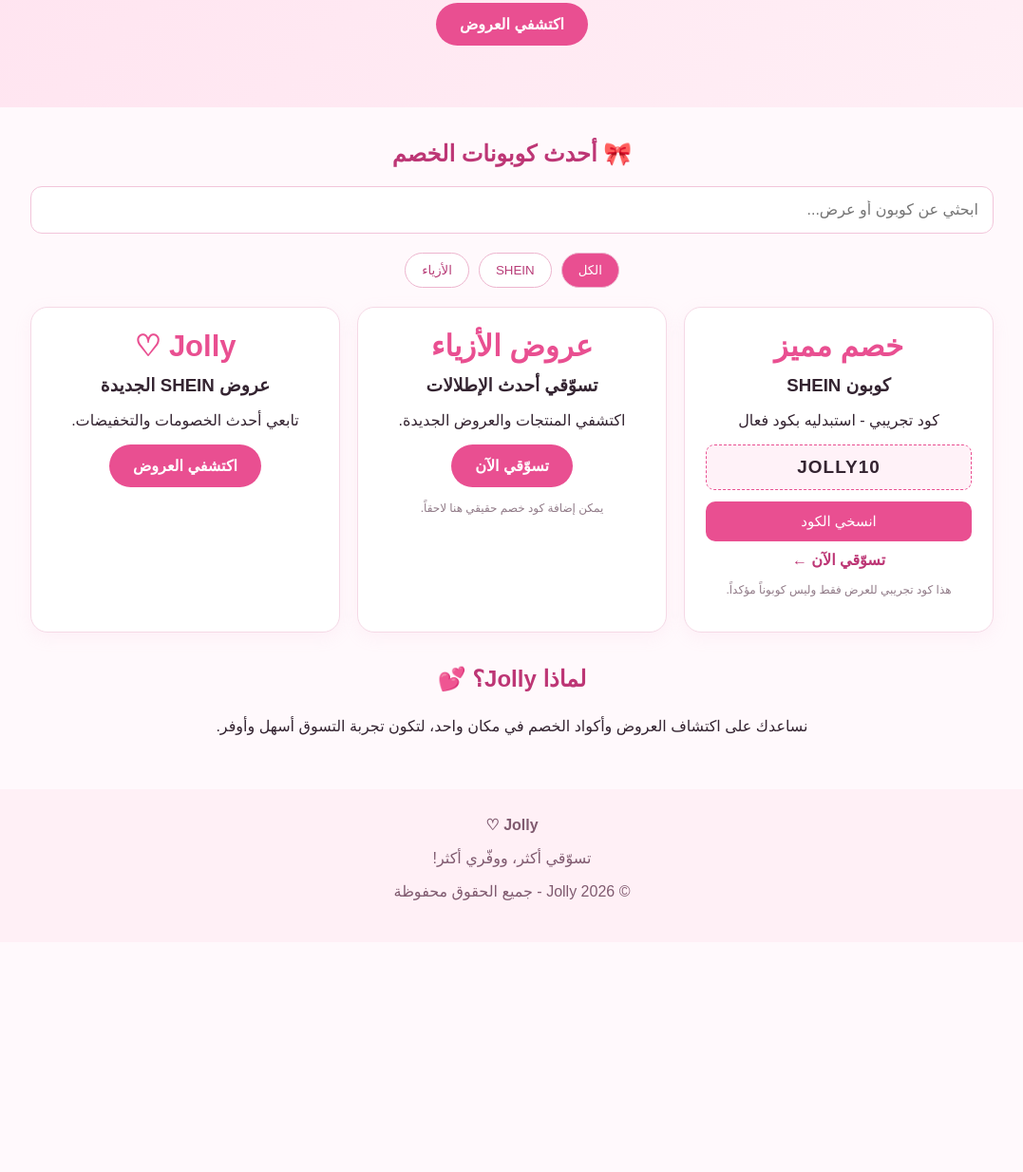
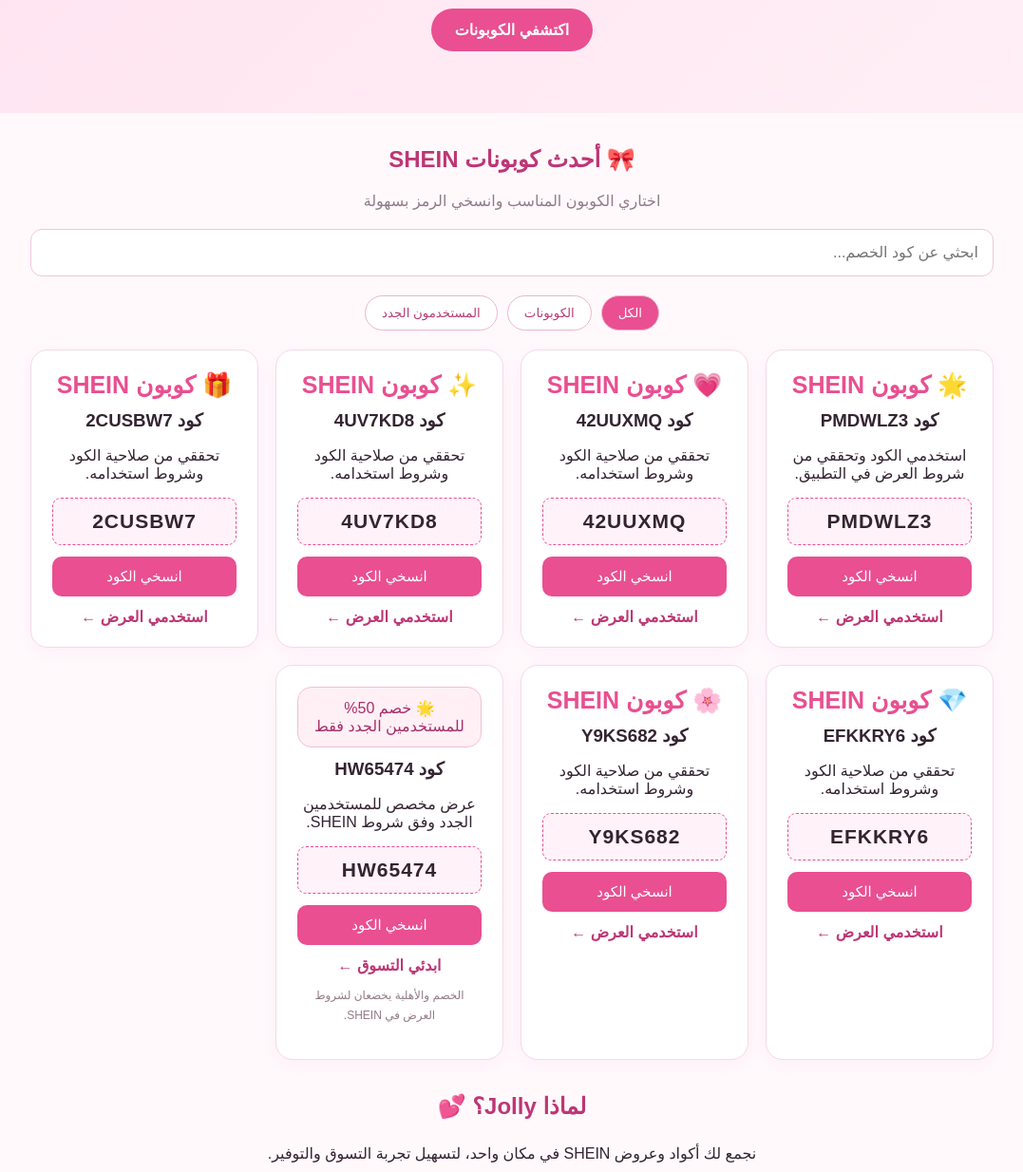
Before and after one commit to maryamsweity60-arch/Jolly, a plain HTML site: page index.html in a window 1280 px wide. Shown: the part 265-1499 px from the top of the page at 95% size, without its empty margins (101-1178 px from the left). Before the commit the page ends 1257 px from the top, so only its background shows below. Drawn offline with Linux system fonts and the light colour scheme.

Commit message:
Update index.html

```diff
--- a/index.html
+++ b/index.html
@@ -4,16 +4,17 @@
 <head>
 <meta charset="UTF-8">
 <meta name="viewport" content="width=device-width, initial-scale=1.0">
-<title>Jolly | عالم الخصومات</title>
+<title>Jolly ♡ | كوبونات وخصومات SHEIN</title>
+<meta name="description" content="اكتشفي كوبونات وعروض SHEIN مع Jolly ووفري في تسوقك.">
 <style>
 *{box-sizing:border-box}
 body{margin:0;font-family:Arial,sans-serif;background:#fff9fc;color:#342431}
-header{background:#fff;padding:18px 6%;display:flex;justify-content:space-between;align-items:center;box-shadow:0 2px 12px #0000000b}
-.logo{font-size:30px;font-weight:bold;color:#e94f91}
+header{background:#fff;padding:18px 6%;display:flex;justify-content:space-between;align-items:center;box-shadow:0 2px 12px #0000000b;flex-wrap:wrap;gap:12px}
+.logo{font-size:32px;font-weight:bold;color:#e94f91}
 nav a{margin:0 9px;text-decoration:none;color:#57404d;font-size:14px}
 .hero{text-align:center;padding:65px 20px;background:linear-gradient(135deg,#ffe2ef,#fff0f6)}
 .hero h1{font-size:36px;color:#bd3675;margin:0 0 15px}
-.hero p{color:#76566a;line-height:1.8}
+.hero p{color:#76566a;line-height:1.9}
 .btn{display:inline-block;background:#e94f91;color:white;padding:13px 25px;border-radius:25px;text-decoration:none;border:0;cursor:pointer;font-weight:bold}
 .container{max-width:1050px;margin:35px auto;padding:0 18px}
 h2{text-align:center;color:#bd3675}
@@ -23,17 +24,24 @@ h2{text-align:center;color:#bd3675}
 .category.active{background:#e94f91;color:white}
 .cards{display:grid;grid-template-columns:repeat(auto-fit,minmax(230px,1fr));gap:18px}
 .card{background:white;border:1px solid #f5d9e6;border-radius:18px;padding:22px;text-align:center;box-shadow:0 5px 18px #e9a6c51c}
-.discount{font-size:31px;color:#e94f91;font-weight:bold}
+.discount{font-size:25px;color:#e94f91;font-weight:bold}
 .card h3{margin:12px 0}
-.code{background:#fff2f8;border:1px dashed #e94f91;padding:12px;border-radius:9px;font-size:19px;font-weight:bold;letter-spacing:1px}
+.code{background:#fff2f8;border:1px dashed #e94f91;padding:12px;border-radius:9px;font-size:21px;font-weight:bold;letter-spacing:1px;direction:ltr}
 .copy{width:100%;margin-top:12px;padding:12px;background:#e94f91;color:white;border:0;border-radius:10px;font-size:15px;cursor:pointer}
-.shop{display:block;margin-top:10px;color:#bd3675;text-decoration:none;font-weight:bold}
-.note{font-size:12px;color:#917b88;line-height:1.7}
-footer{text-align:center;padding:28px;background:#fff0f6;color:#805b70;margin-top:50px}
-@media(max-width:600px){.hero h1{font-size:29px}nav a{margin:0 4px;font-size:12px}}
+.shop{display:block;margin-top:12px;color:#bd3675;text-decoration:none;font-weight:bold}
+.note{font-size:12px;color:#917b88;line-height:1.8}
+.special{background:#fff0f6;border:1px solid #f3bfd5;border-radius:15px;padding:12px;color:#a72e69;margin-bottom:12px}
+.empty{text-align:center;color:#917b88;display:none;padding:25px}
+footer{text-align:center;padding:28px;background:#fff0f6;color:#805b70;margin-top:50px;line-height:1.8}
+@media(max-width:600px){
+.hero h1{font-size:29px}
+nav a{margin:0 4px;font-size:12px}
+header{justify-content:center}
+}
 </style>
 </head>
 <body>
+
 <header>
 <div class="logo">Jolly ♡</div>
 <nav>
@@ -45,84 +53,161 @@ footer{text-align:center;padding:28px;background:#fff0f6;color:#805b70;margin-to
 
 <section class="hero">
 <h1>تسوّقي بذكاء مع Jolly 💗</h1>
-<p>عالمك المفضل للتوفير والعروض وأكواد الخصم.<br>اكتشفي العروض ووفّري في كل تسوّق!</p>
-<a class="btn" href="#offers">اكتشفي العروض</a>
+<p>عالمك المفضل لكوبونات وعروض SHEIN.<br>
+اكتشفي الخصومات ووفّري في كل تسوق!</p>
+<a class="btn" href="#offers">اكتشفي الكوبونات</a>
 </section>
 
 <main class="container" id="offers">
-<h2>🎀 أحدث كوبونات الخصم</h2>
-<input class="search" id="search" placeholder="ابحثي عن كوبون أو عرض...">
+<h2>🎀 أحدث كوبونات SHEIN</h2>
+<p style="text-align:center;color:#917b88">اختاري الكوبون المناسب وانسخي الرمز بسهولة</p>
+
+<input class="search" id="search" placeholder="ابحثي عن كود الخصم...">
 
 <div class="categories">
 <button class="category active" data-cat="all">الكل</button>
-<button class="category" data-cat="shein">SHEIN</button>
-<button class="category" data-cat="fashion">الأزياء</button>
+<button class="category" data-cat="regular">الكوبونات</button>
+<button class="category" data-cat="new">المستخدمون الجدد</button>
 </div>
 
 <div class="cards" id="cards">
-<div class="card" data-cat="shein">
-<div class="discount">خصم مميز</div>
-<h3>كوبون SHEIN</h3>
-<p>كود تجريبي - استبدليه بكود فعال</p>
-<div class="code">JOLLY10</div>
+
+<div class="card" data-cat="regular">
+<div class="discount">🌟 كوبون SHEIN</div>
+<h3>كود PMDWLZ3</h3>
+<p>استخدمي الكود وتحققي من شروط العرض في التطبيق.</p>
+<div class="code">PMDWLZ3</div>
 <button class="copy" onclick="copyCode(this)">انسخي الكود</button>
-<a class="shop" href="https://www.shein.com/" target="_blank">تسوّقي الآن ←</a>
-<p class="note">هذا كود تجريبي للعرض فقط وليس كوبوناً مؤكداً.</p>
+<a class="shop" href="https://m.shein.com/il/ark/11776?goods_id=6358053465&amp;aff_id=PMDWLZ3&amp;ref=www&amp;rep=dir&amp;ret=m" target="_blank" rel="noopener">استخدمي العرض ←</a>
 </div>
 
-<div class="card" data-cat="fashion">
-<div class="discount">عروض الأزياء</div>
-<h3>تسوّقي أحدث الإطلالات</h3>
-<p>اكتشفي المنتجات والعروض الجديدة.</p>
-<a class="btn" href="https://www.shein.com/" target="_blank">تسوّقي الآن</a>
-<p class="note">يمكن إضافة كود خصم حقيقي هنا لاحقاً.</p>
+<div class="card" data-cat="regular">
+<div class="discount">💗 كوبون SHEIN</div>
+<h3>كود 42UUXMQ</h3>
+<p>تحققي من صلاحية الكود وشروط استخدامه.</p>
+<div class="code">42UUXMQ</div>
+<button class="copy" onclick="copyCode(this)">انسخي الكود</button>
+<a class="shop" href="https://onelink.shein.com/41/5uz402rv5151" target="_blank" rel="noopener">استخدمي العرض ←</a>
 </div>
 
-<div class="card" data-cat="shein">
-<div class="discount">Jolly ♡</div>
-<h3>عروض SHEIN الجديدة</h3>
-<p>تابعي أحدث الخصومات والتخفيضات.</p>
-<a class="btn" href="https://www.shein.com/" target="_blank">اكتشفي العروض</a>
+<div class="card" data-cat="regular">
+<div class="discount">✨ كوبون SHEIN</div>
+<h3>كود 4UV7KD8</h3>
+<p>تحققي من صلاحية الكود وشروط استخدامه.</p>
+<div class="code">4UV7KD8</div>
+<button class="copy" onclick="copyCode(this)">انسخي الكود</button>
+<a class="shop" href="https://onelink.shein.com/36/5rfczf3mkg25" target="_blank" rel="noopener">استخدمي العرض ←</a>
 </div>
+
+<div class="card" data-cat="regular">
+<div class="discount">🎁 كوبون SHEIN</div>
+<h3>كود 2CUSBW7</h3>
+<p>تحققي من صلاحية الكود وشروط استخدامه.</p>
+<div class="code">2CUSBW7</div>
+<button class="copy" onclick="copyCode(this)">انسخي الكود</button>
+<a class="shop" href="https://onelink.shein.com/5/5nux7b9q9r8h" target="_blank" rel="noopener">استخدمي العرض ←</a>
 </div>
+
+<div class="card" data-cat="regular">
+<div class="discount">💎 كوبون SHEIN</div>
+<h3>كود EFKKRY6</h3>
+<p>تحققي من صلاحية الكود وشروط استخدامه.</p>
+<div class="code">EFKKRY6</div>
+<button class="copy" onclick="copyCode(this)">انسخي الكود</button>
+<a class="shop" href="https://onelink.shein.com/46/5xw8wdgueujn" target="_blank" rel="noopener">استخدمي العرض ←</a>
+</div>
+
+<div class="card" data-cat="regular">
+<div class="discount">🌸 كوبون SHEIN</div>
+<h3>كود Y9KS682</h3>
+<p>تحققي من صلاحية الكود وشروط استخدامه.</p>
+<div class="code">Y9KS682</div>
+<button class="copy" onclick="copyCode(this)">انسخي الكود</button>
+<a class="shop" href="https://onelink.shein.com/39/5tpdkig6d4yv" target="_blank" rel="noopener">استخدمي العرض ←</a>
+</div>
+
+<div class="card" data-cat="new">
+<div class="special">🌟 خصم 50% للمستخدمين الجدد فقط</div>
+<h3>كود HW65474</h3>
+<p>عرض مخصص للمستخدمين الجدد وفق شروط SHEIN.</p>
+<div class="code">HW65474</div>
+<button class="copy" onclick="copyCode(this)">انسخي الكود</button>
+<a class="shop" href="https://onelink.shein.com/57/655despoa16q" target="_blank" rel="noopener">ابدئي التسوق ←</a>
+<p class="note">الخصم والأهلية يخضعان لشروط العرض في SHEIN.</p>
+</div>
+
+</div>
+
+<p class="empty" id="empty">لم نعثر على كوبون بهذا الاسم 💗</p>
 </main>
 
 <section class="container" id="about">
 <h2>لماذا Jolly؟ 💕</h2>
 <p style="text-align:center;line-height:2">
-نساعدك على اكتشاف العروض وأكواد الخصم في مكان واحد،
-لتكون تجربة التسوق أسهل وأوفر.
+نجمع لك أكواد وعروض SHEIN في مكان واحد،
+لتسهيل تجربة التسوق والتوفير.
 </p>
 </section>
 
 <footer>
 <strong>Jolly ♡</strong>
 <p>تسوّقي أكثر، ووفّري أكثر!</p>
+<p>قد نحصل على عمولة عند التسوق عبر بعض روابطنا التسويقية، دون تكلفة إضافية عليك.</p>
 <p>© 2026 Jolly - جميع الحقوق محفوظة</p>
 </footer>
 
 <script>
 function copyCode(button){
 const code=button.parentElement.querySelector('.code').innerText;
+const original='انسخي الكود';
 if(navigator.clipboard && window.isSecureContext){
-navigator.clipboard.writeText(code).then(()=>button.innerText='تم النسخ ✓').catch(()=>alert('انسخي الكود: '+code));
+navigator.clipboard.writeText(code).then(()=>{
+button.innerText='تم النسخ ✓';
+setTimeout(()=>button.innerText=original,2000);
+}).catch(()=>fallbackCopy(code,button));
 }else{
+fallbackCopy(code,button);
+}
+}
+function fallbackCopy(code,button){
+const field=document.createElement('textarea');
+field.value=code;
+document.body.appendChild(field);
+field.select();
+try{
+document.execCommand('copy');
+button.innerText='تم النسخ ✓';
+setTimeout(()=>button.innerText='انسخي الكود',2000);
+}catch(e){
 alert('انسخي الكود: '+code);
 }
+field.remove();
 }
-document.getElementById('search').addEventListener('input',function(){
-const value=this.value.toLowerCase();
-document.querySelectorAll('.card').forEach(card=>{
-card.style.display=card.innerText.toLowerCase().includes(value)?'block':'none';
+
+const search=document.getElementById('search');
+const cards=[...document.querySelectorAll('.card')];
+const categories=[...document.querySelectorAll('.category')];
+let activeCategory='all';
+
+function filterCards(){
+const value=search.value.toLowerCase().trim();
+let visible=0;
+cards.forEach(card=>{
+const matchesText=card.innerText.toLowerCase().includes(value);
+const matchesCategory=activeCategory==='all'||card.dataset.cat===activeCategory;
+card.style.display=matchesText&&matchesCategory?'block':'none';
+if(matchesText&&matchesCategory)visible++;
 });
-});
-document.querySelectorAll('.category').forEach(button=>{
+document.getElementById('empty').style.display=visible?'none':'block';
+}
+
+search.addEventListener('input',filterCards);
+categories.forEach(button=>{
 button.addEventListener('click',()=>{
-document.querySelectorAll('.category').forEach(b=>b.classList.remove('active'));
+categories.forEach(b=>b.classList.remove('active'));
 button.classList.add('active');
-document.querySelectorAll('.card').forEach(card=>{
-card.style.display=button.dataset.cat==='all'||card.dataset.cat===button.dataset.cat?'block':'none';
-});
+activeCategory=button.dataset.cat;
+filterCards();
 });
 });
 </script>
```
